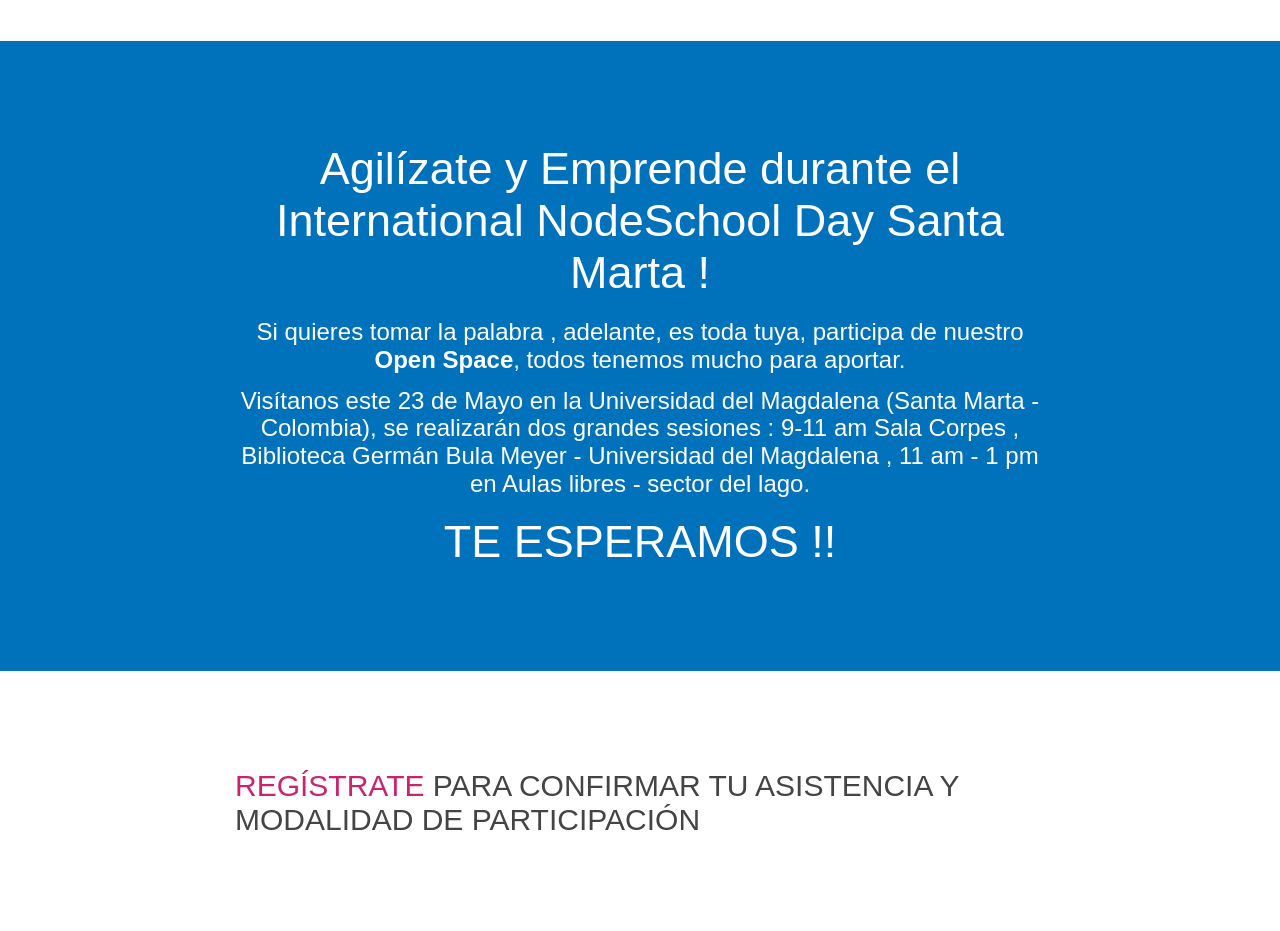
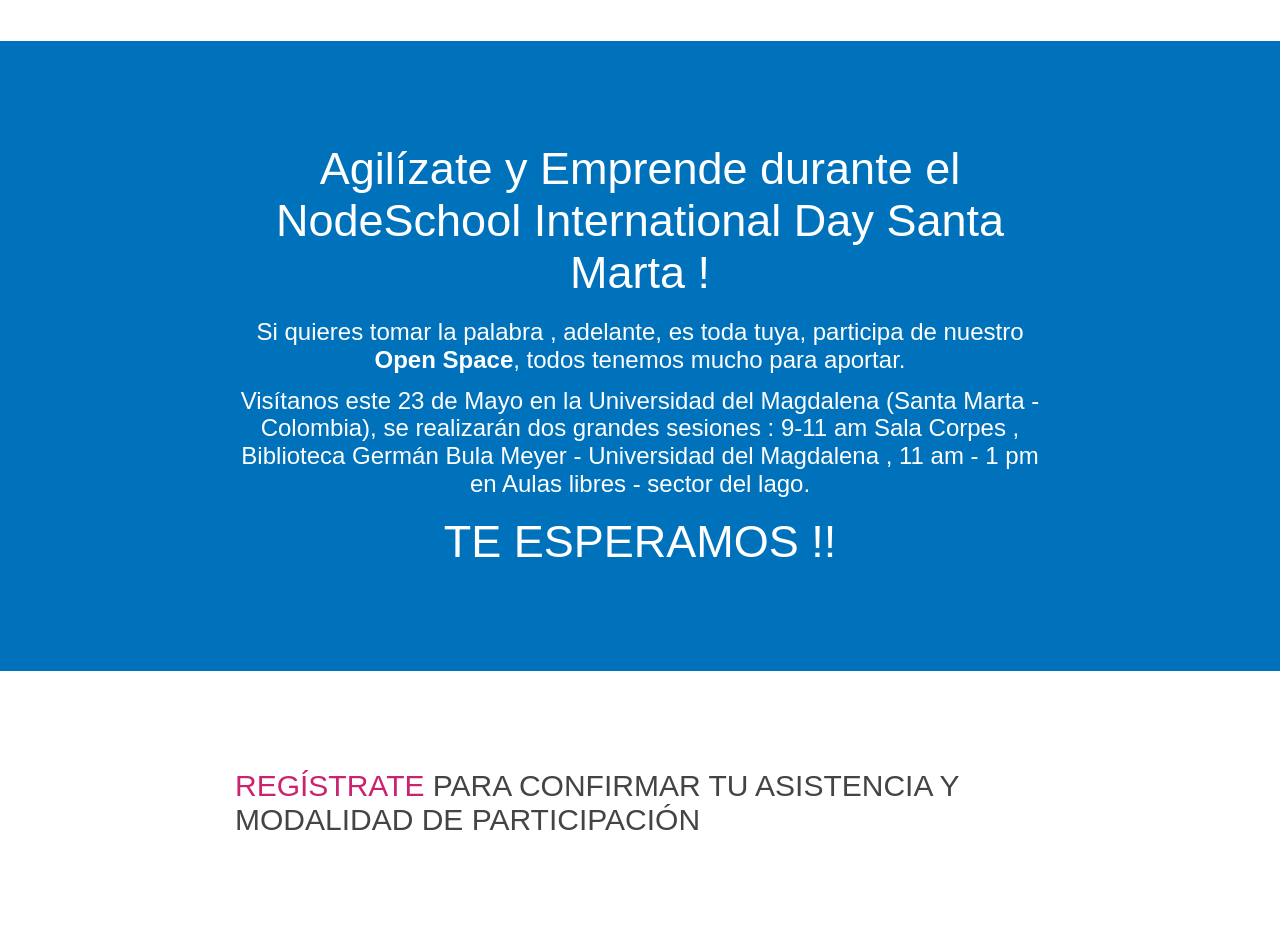
Before and after one commit to nodeschool/santamarta, a plain HTML site: page index.html in a window 1280 px wide. Shown: the part 1220-2151 px from the top of the page. Drawn offline with Linux system fonts and the light colour scheme; a web font is replaced by a local one.

Commit message:
NodeSchool International Day - Santa Marta, Colombia

```diff
--- a/index.html
+++ b/index.html
@@ -2,7 +2,7 @@
 <head>
 
   <meta charset="utf-8">
-  <title>International Nodeschool Day Santa Marta</title>
+  <title>Nodeschool International Day Santa Marta</title>
 
   <meta name="viewport" content="width=device-width, initial-scale=1.0, maximum-scale=1">
   <link href='http://fonts.googleapis.com/css?family=Droid+Sans+Mono' rel='stylesheet' type='text/css'>
@@ -81,7 +81,7 @@
     <section id="help" class="site-section section-signup">
       <div class="row">
         <div class="twelve columns animate-on-scroll" data-scrollanimation="fadeDownIn">
-          <h3 class="signup-title">Agilízate y Emprende durante el International NodeSchool Day Santa Marta !</h3>
+          <h3 class="signup-title">Agilízate y Emprende durante el NodeSchool International Day Santa Marta !</h3>
           <!-- <h4 class="signup-subtitle">Want to have another NodeSchool in Berlin? Help planing it or show interest at GitHub.</h4> -->
 
           <h4 class="signup-subtitle">Si quieres tomar la palabra , adelante, es toda tuya, participa de nuestro <strong>Open Space</strong>, todos tenemos mucho para aportar.</h4>
@@ -137,5 +137,7 @@
   </footer>
 
 
+<!-- https://docs.google.com/forms/d/1vYW-Yw82kt_q7WDgBY6gQqFrg3zuD2rDPXEG-cbq7e4/viewform?usp=form_confirm  -->
+
 </body>
 </html>
```
